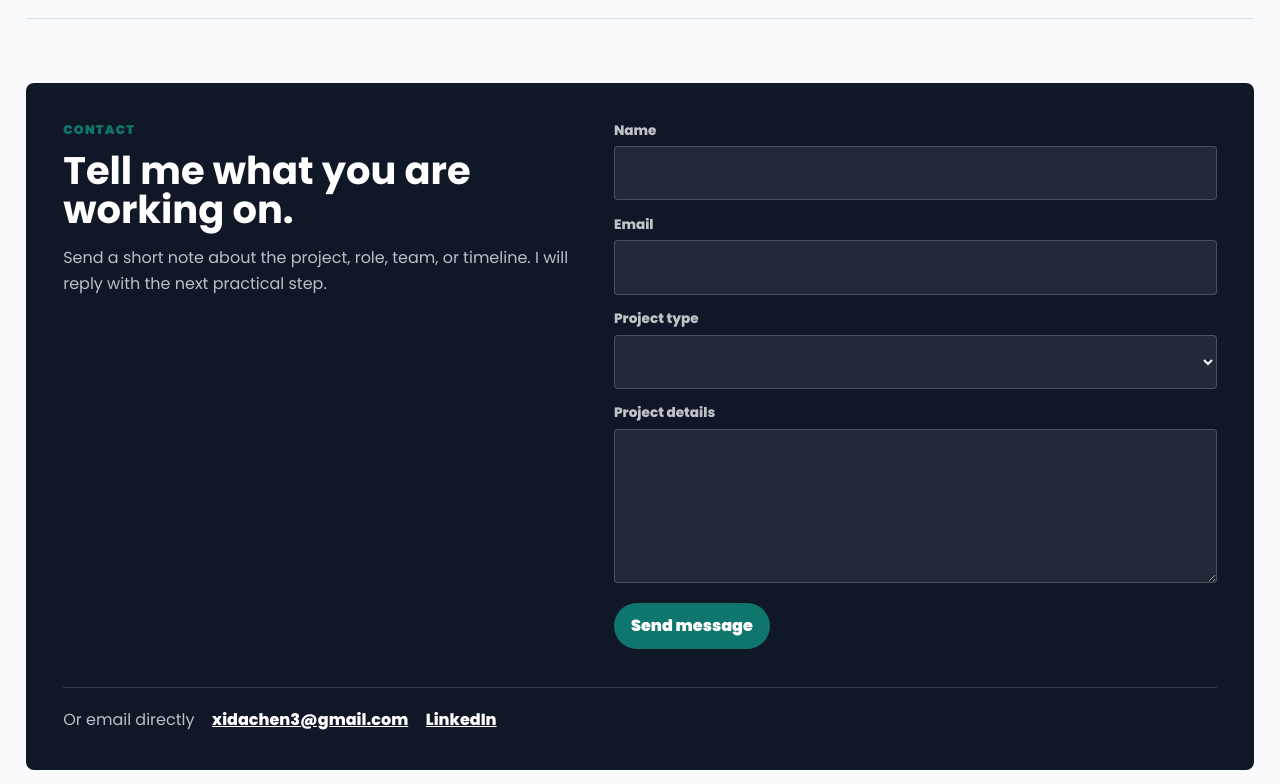
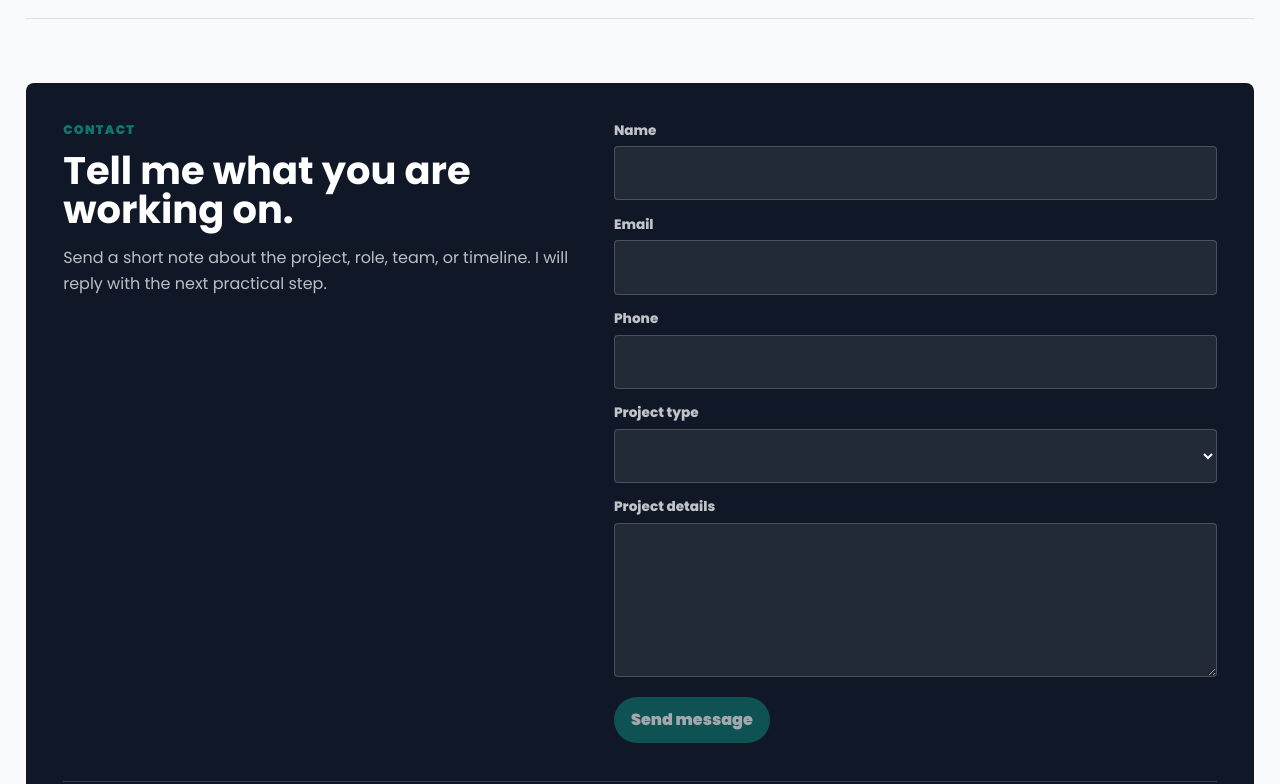
Before and after one commit to XidaZ3/Portfolio, an Angular app: page / in a window 1280 px wide. Shown: the part 3376-4160 px from the top of the page. Built offline with nearby package versions, Linux system fonts and the light colour scheme.

Commit message:
feat: require complete contact form

```diff
--- a/src/app/content/portfolio-content.ts
+++ b/src/app/content/portfolio-content.ts
@@ -61,6 +61,7 @@ export interface ContactContent {
   summary: string;
   nameLabel: string;
   emailLabel: string;
+  phoneLabel: string;
   typeLabel: string;
   typeOptions: string[];
   messageLabel: string;
@@ -270,13 +271,13 @@ export const portfolioContent: Record<LanguageCode, PortfolioContent> = {
         'Send a short note about the project, role, team, or timeline. I will reply with the next practical step.',
       nameLabel: 'Name',
       emailLabel: 'Email',
+      phoneLabel: 'Phone',
       typeLabel: 'Project type',
       typeOptions: [
         'Full-stack product',
         'Rails API',
         'Angular/Vue frontend',
         'Codebase cleanup',
-        'API-driven UI',
         '3D web UI',
       ],
       messageLabel: 'Project details',
@@ -458,13 +459,13 @@ export const portfolioContent: Record<LanguageCode, PortfolioContent> = {
         'Mandami una nota breve su progetto, ruolo, team o tempistiche. Risponderò con il prossimo passo pratico.',
       nameLabel: 'Nome',
       emailLabel: 'Email',
+      phoneLabel: 'Telefono',
       typeLabel: 'Tipo di progetto',
       typeOptions: [
         'Prodotto full-stack',
         'API Rails',
         'Frontend Angular/Vue',
         'Pulizia codebase',
-        'UI basata su API',
         'UI web 3D',
       ],
       messageLabel: 'Dettagli progetto',
--- a/src/app/sections/contact-section.html
+++ b/src/app/sections/contact-section.html
@@ -5,7 +5,7 @@
     <p>{{ content().summary }}</p>
   </div>
 
-  <form class="contact-form" (ngSubmit)="submitForm()">
+  <form class="contact-form" #contactForm="ngForm" (ngSubmit)="submitForm()">
     <label>
       <span>{{ content().nameLabel }}</span>
       <input
@@ -33,11 +33,25 @@
     </label>
 
     <label>
+      <span>{{ content().phoneLabel }}</span>
+      <input
+        type="tel"
+        [ngModel]="phone()"
+        (ngModelChange)="phone.set($event)"
+        name="phone"
+        autocomplete="tel"
+        required
+        [disabled]="submissionState() === 'sending'"
+      />
+    </label>
+
+    <label>
       <span>{{ content().typeLabel }}</span>
       <select
         [ngModel]="projectType()"
         (ngModelChange)="projectType.set($event)"
         name="projectType"
+        required
         [disabled]="submissionState() === 'sending'"
       >
         <option value=""></option>
@@ -59,7 +73,11 @@
       ></textarea>
     </label>
 
-    <button class="button button--primary" type="submit" [disabled]="submissionState() === 'sending'">
+    <button
+      class="button button--primary"
+      type="submit"
+      [disabled]="submissionState() === 'sending' || contactForm.invalid || !isFormReady()"
+    >
       {{ submissionState() === 'sending' ? content().sendingLabel : content().submitLabel }}
     </button>
 
--- a/src/app/sections/contact-section.ts
+++ b/src/app/sections/contact-section.ts
@@ -19,11 +19,16 @@ export class ContactSection {
 
   readonly name = signal('');
   readonly email = signal('');
+  readonly phone = signal('');
   readonly projectType = signal('');
   readonly message = signal('');
   readonly submissionState = signal<SubmissionState>('idle');
 
   async submitForm(): Promise<void> {
+    if (!this.isFormReady()) {
+      return;
+    }
+
     const content = this.content();
     this.submissionState.set('sending');
 
@@ -37,6 +42,7 @@ export class ContactSection {
         body: JSON.stringify({
           name: this.name(),
           email: this.email(),
+          phone: this.phone(),
           projectType: this.projectType(),
           message: this.message(),
           _subject: content.mailSubject,
@@ -49,6 +55,7 @@ export class ContactSection {
 
       this.name.set('');
       this.email.set('');
+      this.phone.set('');
       this.projectType.set('');
       this.message.set('');
       this.submissionState.set('sent');
@@ -56,4 +63,14 @@ export class ContactSection {
       this.submissionState.set('error');
     }
   }
+
+  isFormReady(): boolean {
+    return Boolean(
+      this.name().trim() &&
+        this.email().trim() &&
+        this.phone().trim() &&
+        this.projectType() &&
+        this.message().trim(),
+    );
+  }
 }
```
